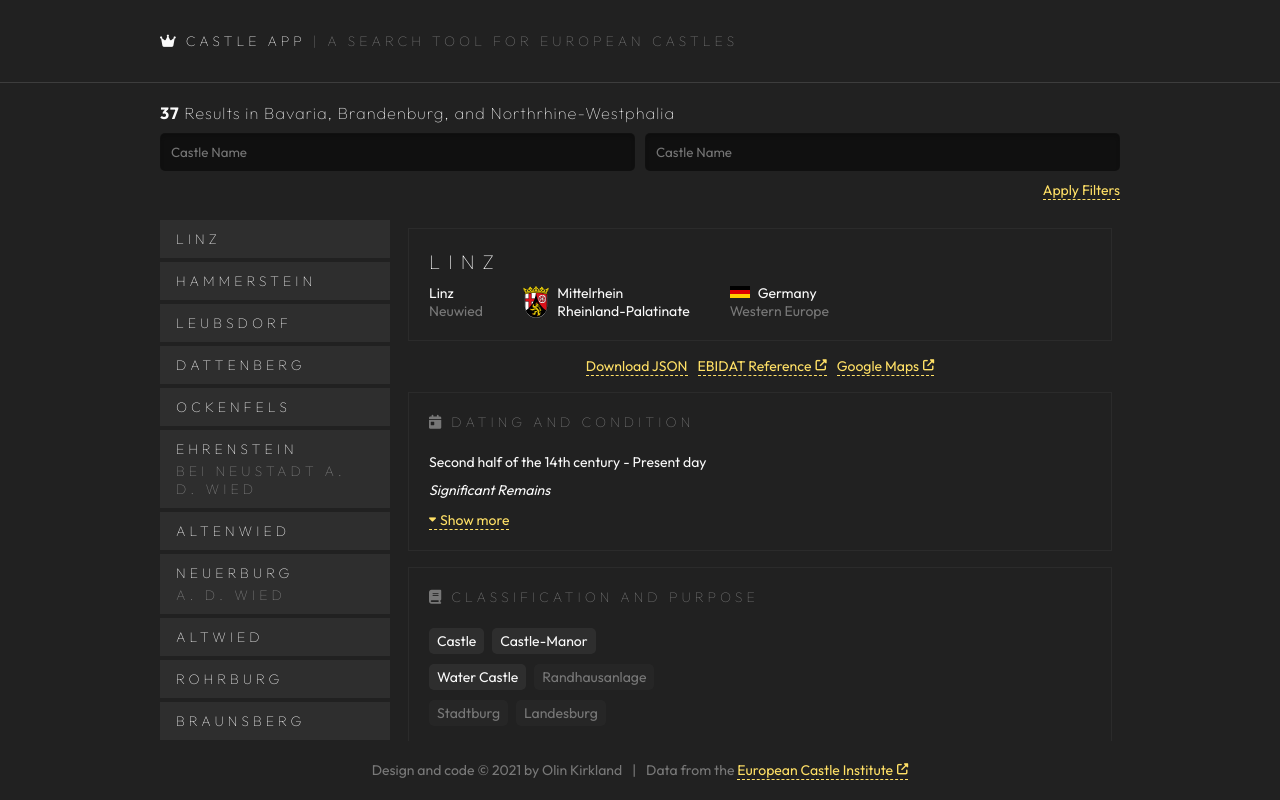
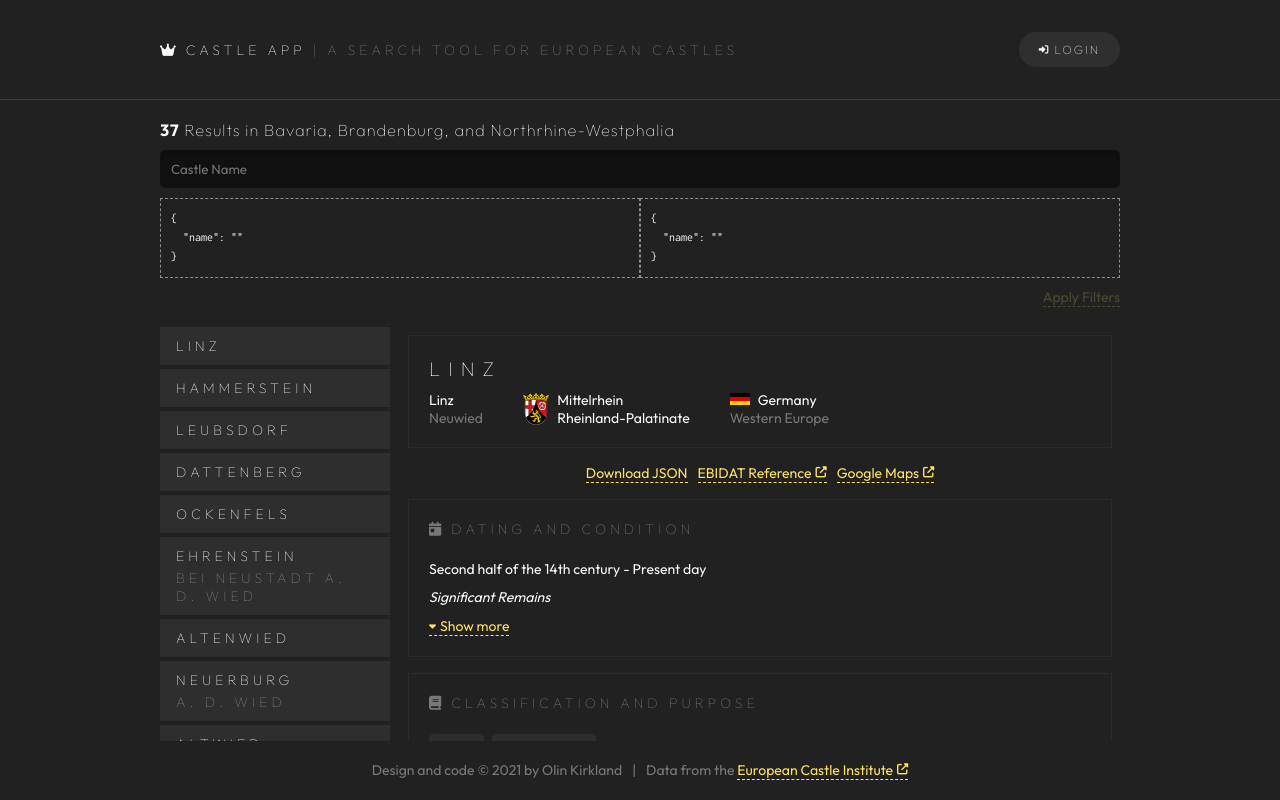
Before and after one commit to olinkirkland/castle-app, a React (Create React App) app: page / in a window 1280 px wide. Built offline with nearby package versions, Linux system fonts and the light colour scheme.

Commit message:
Filter/applied filter progress

```diff
--- a/public/index.html
+++ b/public/index.html
@@ -27,7 +27,7 @@
       crossorigin="anonymous"
     ></script>
 
-    <title>Castle App | European Castles</title>
+    <title>Castle App</title>
   </head>
   <body>
     <noscript>You need to enable JavaScript to run this app.</noscript>
--- a/src/assets/css/styles.css
+++ b/src/assets/css/styles.css
@@ -8,8 +8,8 @@
   --text-muted: #fafafa40;
   --primary: #ffe066;
   --primary-muted: #ffe06640;
-  --secondary: #5c940d;
-  --secondary-muted: #5c940d40;
+  --secondary: #868e96;
+  --secondary-muted: #868e9640;
   --dark: #00000040;
   --darker: #00000080;
   --light: #ffffff10;
@@ -30,6 +30,12 @@ html {
 body {
   color: var(--text);
   font-size: 1.4rem; }
+
+.grid {
+  display: grid; }
+
+.grid-2 {
+  grid-template-columns: repeat(2, 1fr); }
 
 .drawer {
   width: 100%; }
@@ -107,13 +113,35 @@ img.flag-sm {
   padding-block: 0;
   border: none;
   background: none;
-  border-bottom: 1px dashed var(--primary);
+  border-bottom: 1px dashed currentColor;
   transition: all 0.3s; }
   .btn i {
     font-size: 80%; }
 
 .btn:hover {
   border-bottom: 1px dashed #00000000; }
+
+.btn:disabled {
+  cursor: default;
+  opacity: 0.2; }
+
+.btn:disabled:hover {
+  border-bottom: 1px dashed currentColor; }
+
+.btn-header {
+  font-size: 1.2rem;
+  font-weight: 100;
+  text-transform: uppercase;
+  letter-spacing: 2px;
+  color: var(--text);
+  border-radius: 99px;
+  border: none;
+  background-color: var(--light);
+  padding: 1rem 2rem; }
+
+.btn-header:hover {
+  background-color: var(--lighter);
+  border: none; }
 
 h1,
 h2 {
@@ -147,7 +175,11 @@ header {
   header .container {
     display: flex;
     align-items: center;
-    gap: 1rem; }
+    justify-content: space-between; }
+    header .container div {
+      display: flex;
+      align-items: center;
+      gap: 1rem; }
 
 article {
   position: relative;
--- a/src/assets/scss/styles.scss
+++ b/src/assets/scss/styles.scss
@@ -8,8 +8,8 @@
   --text-muted: #fafafa40;
   --primary: #ffe066;
   --primary-muted: #ffe06640;
-  --secondary: #5c940d;
-  --secondary-muted: #5c940d40;
+  --secondary: #868e96;
+  --secondary-muted: #868e9640;
 
   --dark: #00000040;
   --darker: #00000080;
@@ -34,6 +34,14 @@ html {
 body {
   color: var(--text);
   font-size: 1.4rem;
+}
+
+.grid {
+  display: grid;
+}
+
+.grid-2 {
+  grid-template-columns: repeat(2, 1fr);
 }
 
 .drawer {
@@ -130,7 +138,7 @@ img.flag-sm {
   border: none;
   background: none;
 
-  border-bottom: 1px dashed var(--primary);
+  border-bottom: 1px dashed currentColor;
   transition: all 0.3s;
 
   i {
@@ -140,6 +148,32 @@ img.flag-sm {
 
 .btn:hover {
   border-bottom: 1px dashed #00000000;
+}
+
+.btn:disabled {
+  cursor: default;
+  opacity: 0.2;
+}
+
+.btn:disabled:hover {
+  border-bottom: 1px dashed currentColor;
+}
+
+.btn-header {
+  font-size: 1.2rem;
+  font-weight: 100;
+  text-transform: uppercase;
+  letter-spacing: 2px;
+  color: var(--text);
+  border-radius: 99px;
+  border: none;
+  background-color: var(--light);
+  padding: 1rem 2rem;
+}
+
+.btn-header:hover {
+  background-color: var(--lighter);
+  border: none;
 }
 
 h1,
@@ -183,7 +217,13 @@ header {
   .container {
     display: flex;
     align-items: center;
-    gap: 1rem;
+    justify-content: space-between;
+
+    div {
+      display: flex;
+      align-items: center;
+      gap: 1rem;
+    }
   }
 }
 
--- a/src/components/CastleDetails.tsx
+++ b/src/components/CastleDetails.tsx
@@ -144,10 +144,11 @@ export default function CastleDetails({ castle }: Props) {
         </div>
         {castle.structures && (
           <ul className="badge-group">
-            {castle.structures.map((t, index) => {
-              if (castle.structures.length > 1 && t.en === 'other')
-                return <></>;
-
+            {castle.structures
+              .filter((t) => {
+                return !(castle.structures.length > 1 && t.en === 'other');
+              })
+              .map((t, index) => {
                 return (
                   <li
                     key={index}
--- a/src/components/Header.tsx
+++ b/src/components/Header.tsx
@@ -4,11 +4,17 @@ function Header() {
   return (
     <header>
       <div className="container">
-        <i className="fa-solid fa-crown"></i>
-        <h2>
-          Castle App
-          <span className="muted"> | A Search Tool for European Castles</span>
-        </h2>
+        <div>
+          <i className="fa-solid fa-crown"></i>
+          <h2>
+            Castle App
+            <span className="muted"> | A Search Tool for European Castles</span>
+          </h2>
+        </div>
+        <a className="btn btn-header" href="">
+          <i className="fa-solid fa-right-to-bracket"></i>
+          Login
+        </a>
       </div>
     </header>
   );
--- a/src/components/Search.tsx
+++ b/src/components/Search.tsx
@@ -6,7 +6,8 @@ type Props = {
 };
 
 function Search({ applyFilters }: Props) {
-  const [filters, setFilters] = useState([]);
+  const [filters, setFilters] = useState({ name: '' });
+  const [appliedFilters, setAppliedFilters] = useState({ name: '' });
 
   return (
     <form
@@ -14,12 +15,29 @@ function Search({ applyFilters }: Props) {
       onSubmit={(event) => {
         event.preventDefault();
         applyFilters(filters);
+        setAppliedFilters(filters);
       }}
     >
-      <h3><strong>37</strong> Results in Bavaria, Brandenburg, and Northrhine-Westphalia</h3>
+      <h3>
+        <strong>37</strong> Results in Bavaria, Brandenburg, and
+        Northrhine-Westphalia
+      </h3>
       <div className="filters">
-        <input className="filter-name" type="text" placeholder="Castle Name" />
-        <input className="filter-name" type="text" placeholder="Castle Name" />
+        <input
+          className="filter-name"
+          type="text"
+          placeholder="Castle Name"
+          onChange={(event) => {
+            setFilters((prev) => {
+              return { ...prev, name: event.target.value };
+            });
+          }}
+        />
+        {/* <input className="filter-name" type="text" placeholder="Location" /> */}
+      </div>
+      <div className="grid grid-2">
+        <pre>{JSON.stringify(filters, null, 2)}</pre>
+        <pre>{JSON.stringify(appliedFilters, null, 2)}</pre>
       </div>
 
       {/* <Drawer
@@ -30,7 +48,12 @@ function Search({ applyFilters }: Props) {
       </Drawer> */}
 
       <div className="submit-box">
-        <input className="btn" type="submit" value="Apply Filters" />
+        <input
+          className="btn"
+          disabled={JSON.stringify(filters) === JSON.stringify(appliedFilters)}
+          type="submit"
+          value="Apply Filters"
+        />
       </div>
     </form>
   );
```
Also changed, not shown: 1 other file (tests, documents, lock files or other folders). Lines whose indentation alone changed are shown as unchanged.
